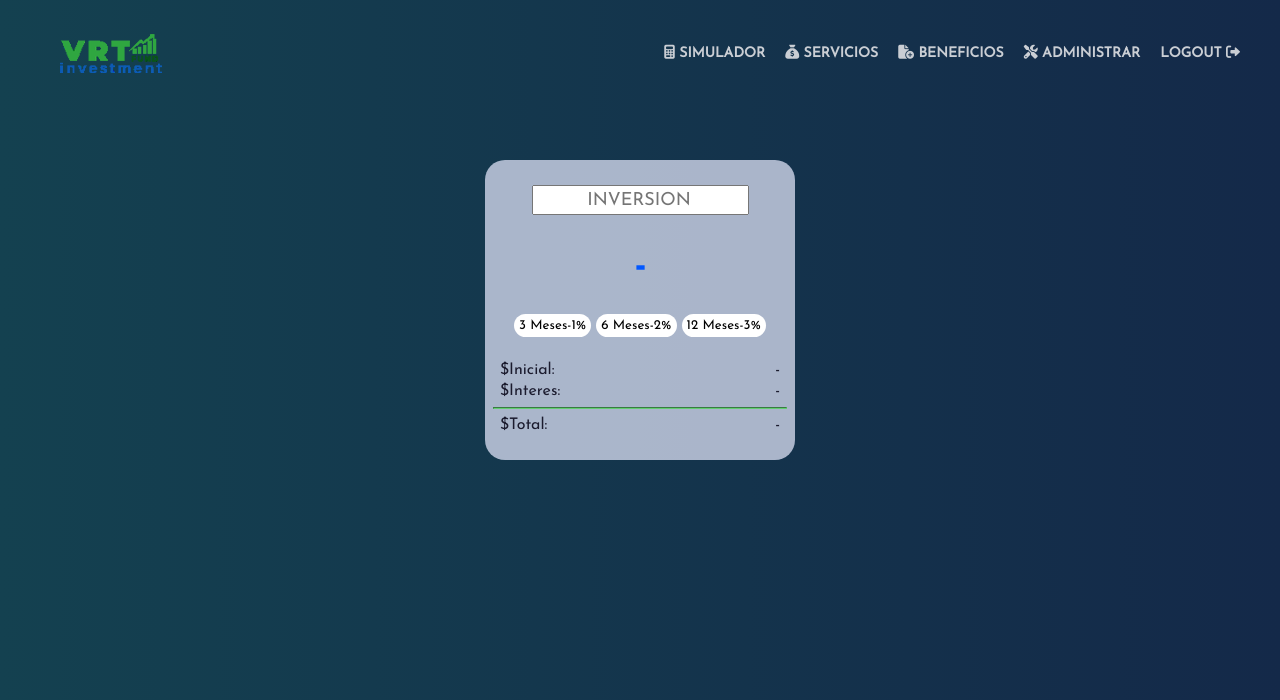
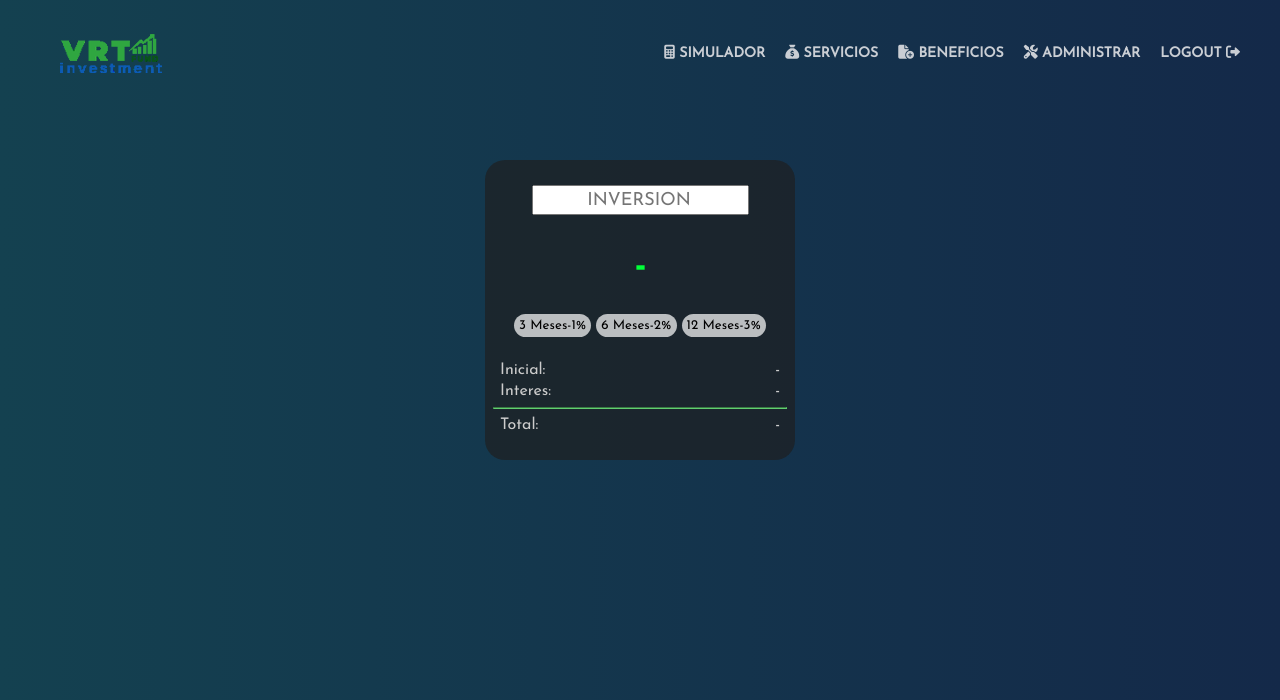
Before and after one commit to savelasquezo/VRT, a Django app: page /investment in a window 1280 px wide. Shown: the top 700 px of the page. Run offline with Django 4.2, Linux system fonts and the light colour scheme; the visitor is signed in with stand-in values (Sample User, id 1); data comes from the database, SQL or seed files in the repository.

Commit message:
Nuevas Paginas-Edicion V2

```diff
--- a/core/InvestmentFund/static/css/home.css
+++ b/core/InvestmentFund/static/css/home.css
@@ -209,16 +209,16 @@ body{margin: 0;
   padding: 5px;
   cursor: pointer;
   border: none;
-  background-color: #fff;
+  background-color: rgba(255, 255, 255, 0.7);
   border-radius: 20px;
   margin-top: 5px;
   transition: all 0.5s;
   margin-bottom: 20px;
-}.button-choices:hover {background:#6e8088bb}
+}.button-choices:hover {background:#6e808877}
 
 
 .inv-output{
-  background-color: #e9ecffb4;
+  background-color: #1e1e1eab;
   border-radius: 20px;
   width: 25%;
   height: 300px;
@@ -228,7 +228,7 @@ body{margin: 0;
   display: flex;
   justify-content: center;
   align-items: center;
-  color: #0157ff;
+  color: #01ff38;
   font-size: 18px;
   font-weight: 600;
 }.inv-results-h1{text-align: center;}
@@ -237,7 +237,7 @@ body{margin: 0;
 .inv-details{
   display: flex;
   margin: 5px;
-  color: #1b1b2e;
+  color: #ccc;
   padding: 0 10px;
   justify-content: space-between;
 }
--- a/core/InvestmentFund/static/js/jinvs.js
+++ b/core/InvestmentFund/static/js/jinvs.js
@@ -1,6 +1,9 @@
 const cashInput = document.getElementById('cash');
 const ctotal = document.getElementById('ctotal');
 
+const rammount = document.getElementById('rammount');
+const rinterest = document.getElementById('rinterest');
+const rtotal = document.getElementById('rtotal');
 
 const choices = document.getElementsByClassName('button-choices');
 
@@ -15,6 +18,12 @@ for (let i = 0; i < choices.length; i++) {
         const interest = e.target.value.split("-")[1].replace("%","")/100;
         const months = e.target.value.split("-")[0].replace(" Meses","");
         const total = Math.floor(cashValue*(1+(interest*months)));
-        ctotal.textContent = `${total.toLocaleString()}`;
+
+        const finterest = Math.floor(total-cashValue);
+
+        ctotal.textContent = `$ ${total.toLocaleString()}`;
+        rammount.textContent = `$ ${cashValue.toLocaleString()}`;
+        rinterest.textContent = `$ ${finterest.toLocaleString()}`;
+        rtotal.textContent = `$ ${total.toLocaleString()}`;
     });
 }
--- a/core/InvestmentFund/templates/home/investment.html
+++ b/core/InvestmentFund/templates/home/investment.html
@@ -15,13 +15,13 @@
             <input class="button-choices" name="ammount_for" type="button" id="m3" value="12 Meses-3%" required>
         </div>
         <div class="inv-details">
-            <span id="title">$Inicial:</span><span id="rammount">-</span>
+            <span id="title">Inicial:</span><span id="rammount">-</span>
         </div>
         <div class="inv-details">
-            <span id="title">$Interes:</span><span id="rinterest">-</span>
+            <span id="title">Interes:</span><span id="rinterest">-</span>
         </div><hr class="inv-hr">
         <div class="inv-details">
-            <span id="title">$Total:</span><span id="rtotal">-</span>
+            <span id="title">Total:</span><span id="rtotal">-</span>
         </div>
         <script src="{% static 'js/jinvs.js' %}"></script>
     </div>
```
